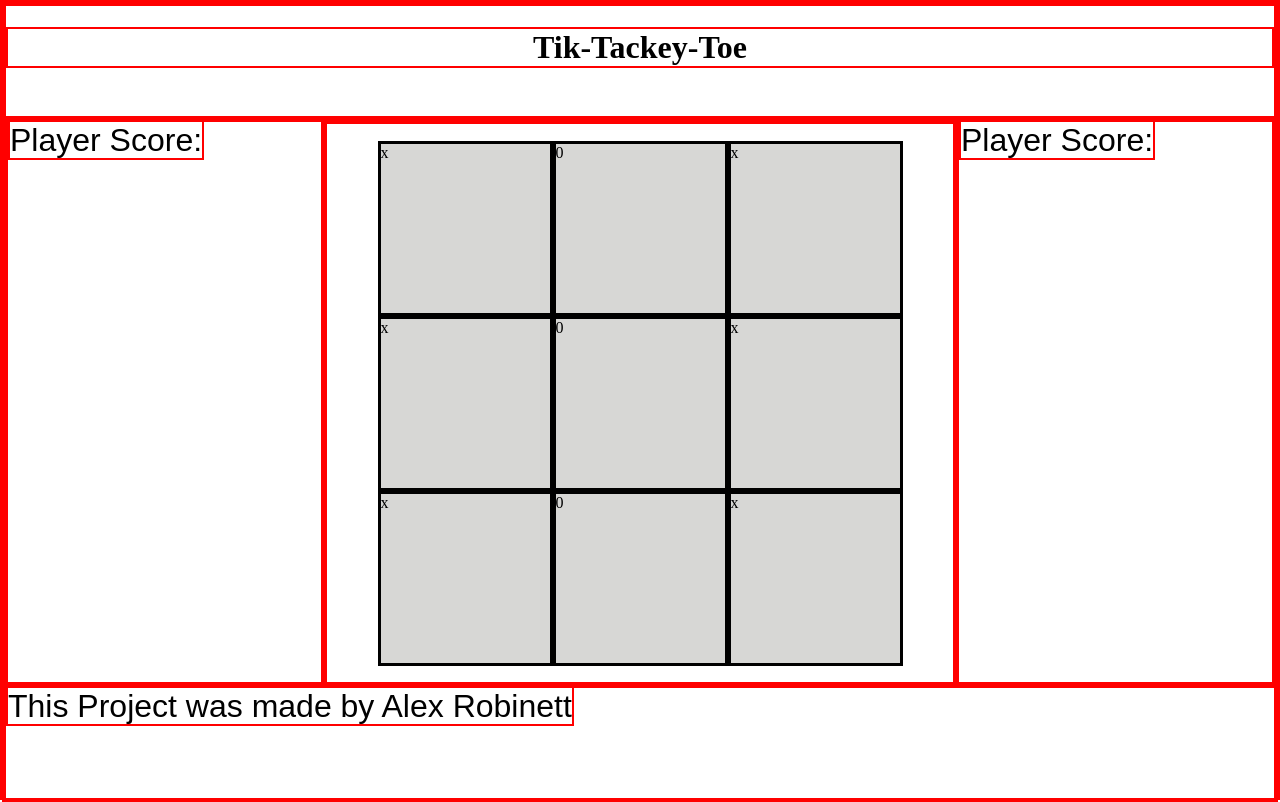
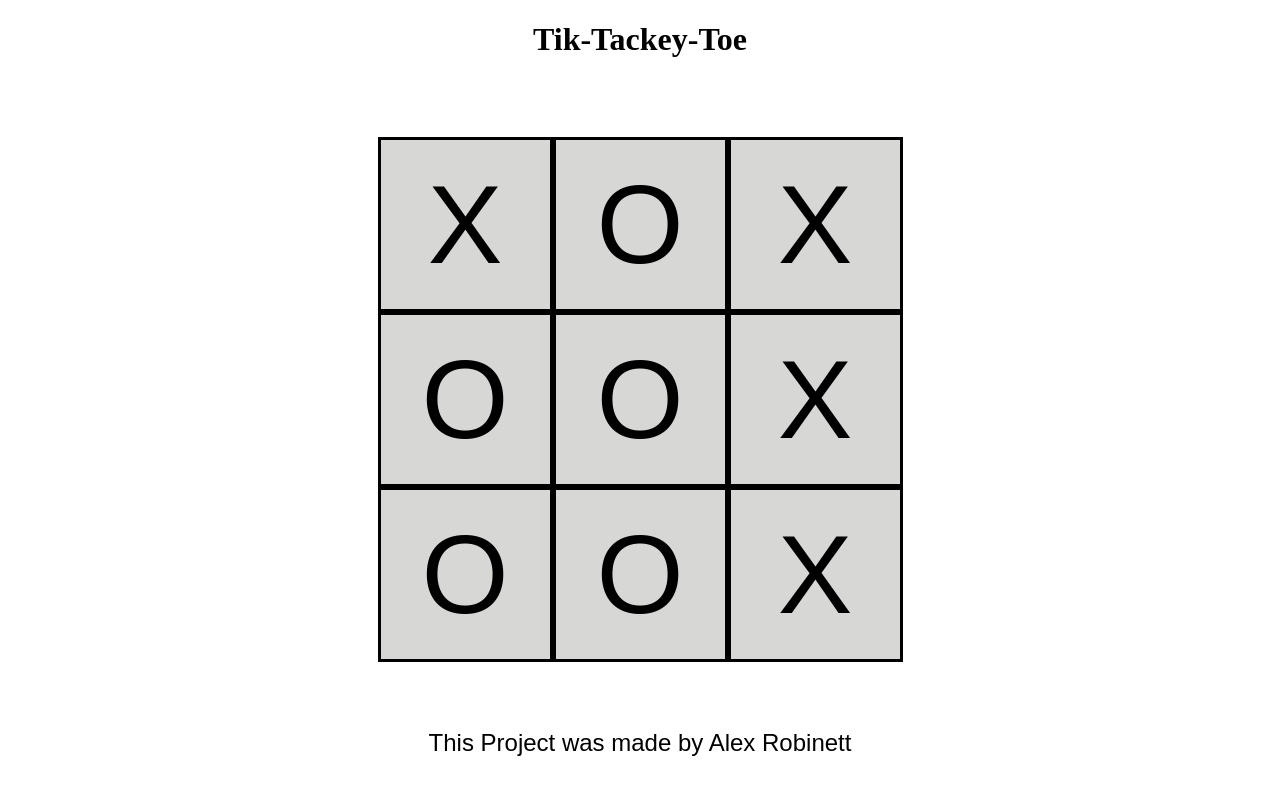
Before and after one commit to alexrobinett/tik-tacky-toe, a plain HTML site: page index.html in a window 1280 px wide. Drawn offline with Linux system fonts and the light colour scheme.

Commit message:
updated font styling footer

```diff
--- a/css/style.css
+++ b/css/style.css
@@ -4,7 +4,7 @@
 }
 
 *{
-    border: 2px red solid;
+    /* border: 2px red solid; */
 }
 html{
     height: 100vh;
@@ -19,6 +19,11 @@ body{
 
 header{
     text-align: center;
+}
+footer{
+    display: flex;
+    justify-content: center;
+    align-items: center;
 }
 
 .game-container{
@@ -43,10 +48,17 @@ header{
 .spot{
     background-color: rgb(215, 215, 213);
     border: solid 3px black;
+    text-align: center;
+    font-family: Arial, Helvetica, sans-serif;
+    font-weight: 500;
+    font-size: 7em;
+    display: flex;
+    justify-content: center;
+    align-items: center;
 }
 
-span{
-    font-size: 2em;
+footer>span{
+    font-size: 1.5em;
     font-family: Arial, Helvetica, sans-serif;
 
 }
--- a/index.html
+++ b/index.html
@@ -14,7 +14,7 @@
     </header>
     <section class="game-container">
         <div class="score-container-1">
-            <span>Player Score:</span>
+            <span></span>
         </div>
         <div class="game-board-container">
             <div class="gameboard">
@@ -30,7 +30,7 @@
             </div>
         </div>
         <div class="score-container-2">
-            <span>Player Score:</span>
+            <span></span>
         </div>
     </section>
     <footer>
--- a/js/app.js
+++ b/js/app.js
@@ -1,16 +1,10 @@
 
-// const gameBoard = (function() =>{
-    // let board = ["x","0","x","x","0","x","x","0","x"]
-//     function updateBoard(board){
-//         for (let i = 0; i > board.length; i++){
-
-//         }
-//     }
-//     return{
-//         updateBoard,
-//         board
-//     }
-// })();
+const gameBoardControl = (function() {
+    let Anotherboard = ["X","O","X","O","O","X","O","O","X"]
+    return{
+        Anotherboard
+    }
+})();
 
 // gameBoard.updateBoard()
 
@@ -27,16 +21,17 @@ const displayController = (function() {
     // DOM Cacheing
     const gameBoard = document.querySelector(".gameboard")
 
+    // Makes Square
     const MakeSquare= (i) => {
         const playerssquare = document.createElement("div")
         playerssquare.classList.add("spot")
         playerssquare.dataset.num = i
-        playerssquare.textContent = board[i]
+        playerssquare.textContent = gameBoardControl.Anotherboard[i]
         gameBoard.appendChild(playerssquare)
     }
 
     const renderBoard = () => {
-        for(let i = 0; i < board.length; i++){
+        for(let i = 0; i < gameBoardControl.Anotherboard.length; i++){
             MakeSquare(i)
         }
     }
```
